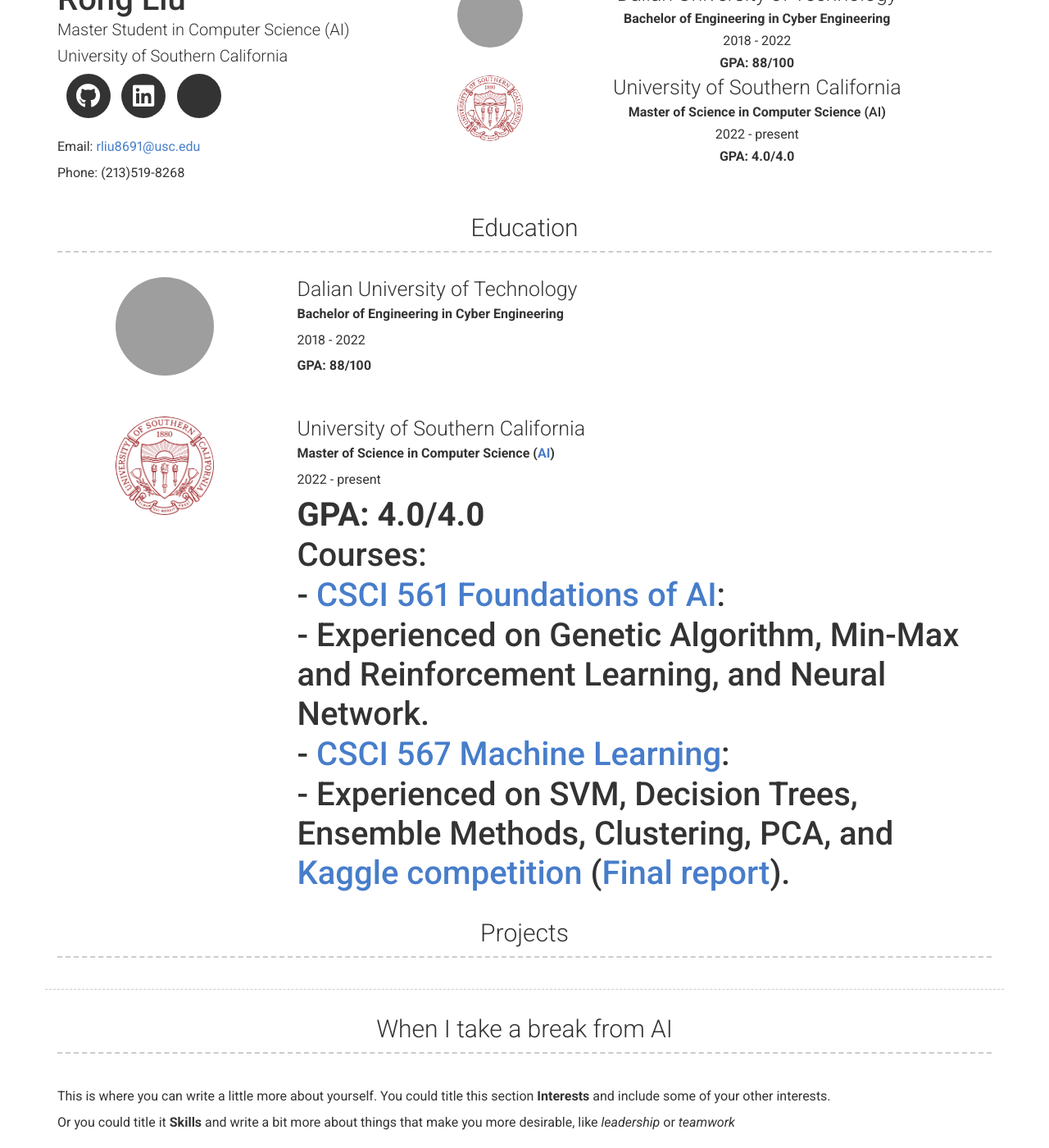
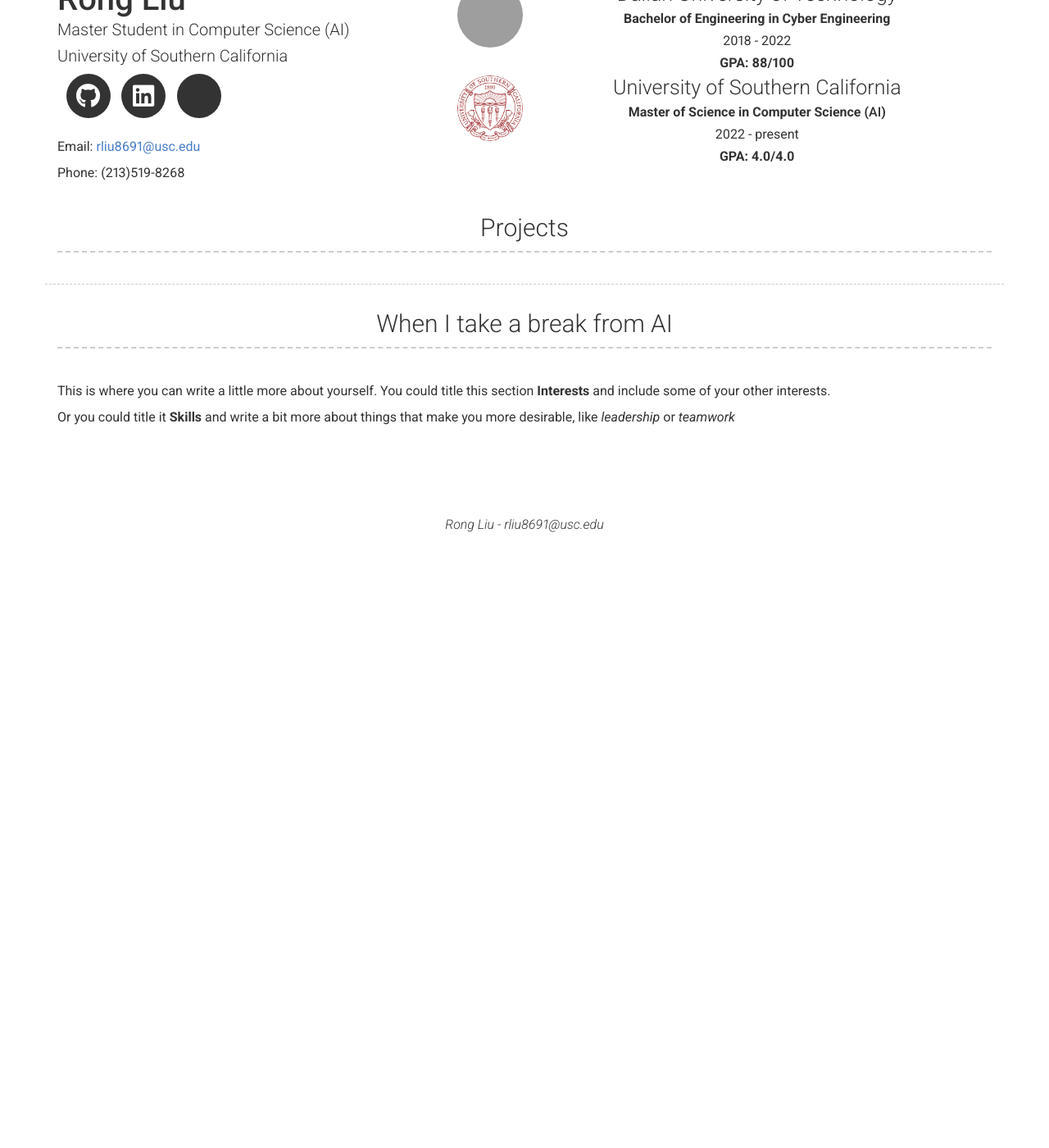
Before and after one commit to RongLiu-Leo/rongliu-leo.github.io, a Jekyll site: the page built from index.md, in a window 1280 px wide and 1400 px high, scrolled down 405 px. Shown: the whole window at 82% size. Built offline with Jekyll 4.4.1, drawn with Linux system fonts in a browser that asks for light colours; nearby versions of some CDN libraries; a style sheet for code colours, icons or effects is not loaded; after the commit the page ends 1065 px from its top, so only the background shows below that; grey boxes are pictures that could not be loaded.

Commit message:
Update _config.yml

```diff
--- a/_config.yml
+++ b/_config.yml
@@ -61,28 +61,6 @@ about_content: | # this will include new lines to allow paragraphs
 
 
 content:
-  - title: Education
-    layout: list
-    content:
-      - layout: left
-        title: Dalian University of Technology
-        sub_title: Bachelor of Engineering in Cyber Engineering
-        caption: 2018 - 2022
-        seal: images/DLUT.png
-
-
-        description: | # this will include new lines to allow paragraphs
-          **GPA: 88/100**
-
-      - layout: left
-        title: University of Southern California
-        sub_title: Master of Science in Computer Science (<a href="https://www.cs.usc.edu/academic-programs/masters/artificial-intelligence/">AI</a>)
-        caption: 2022 - present
-        seal: images/USC.png
-
-
-        description: | # this will include new lines to allow paragraphs
-          # **GPA: 4.0/4.0**
 
           # Courses:
           # - [CSCI 561 Foundations of AI](https://drive.google.com/file/d/1xQ9tMWfQO7vQyQjUaxkMetBQNxXPGAaY/view?usp=share_link):
```
